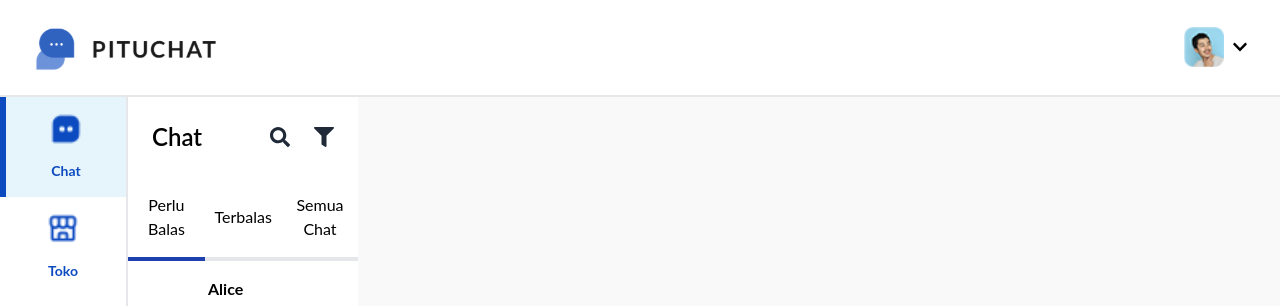
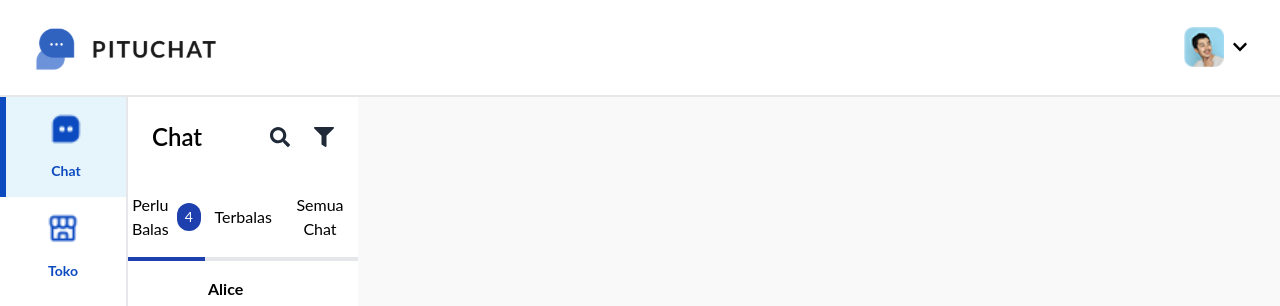
Before and after one commit to hanscahya/pituchat, a React (Vite) app: page /login in a window 1280 px wide. Both pictures are taken after a click on the button "Masuk". Shown: the top 306 px of the page. Built offline with nearby package versions, Linux system fonts and the light colour scheme.

Commit message:
fix: add badge counter

```diff
--- a/src/components/features/chat/ChatList.tsx
+++ b/src/components/features/chat/ChatList.tsx
@@ -12,6 +12,7 @@ import { Chat } from '../../../types/chat.types';
 const ChatList = () => {
   const [activeTab, setActiveTab] = useState('need-reply');
   const [filteredChats, setFilteredChats] = useState(chats);
+  const [totalUnreadCount, setTotalUnreadCount] = useState(0);
 
   useEffect(() => {
     if (activeTab === 'all') {
@@ -22,6 +23,15 @@ const ChatList = () => {
       setFilteredChats(chats.filter(chat => chat.unreadCount === 0));
     }
   }, [activeTab]);
+
+  useEffect(() => {
+    setTotalUnreadCount(
+      chats.reduce((acc, chat) => {
+        if (chat.unreadCount > 0) return acc + 1;
+        return acc;
+      }, 0)
+    );
+  }, []);
 
   return (
     <>
@@ -46,7 +56,12 @@ const ChatList = () => {
           }`}
           onClick={() => setActiveTab('need-reply')}
         >
-          Perlu Balas
+          <span>Perlu Balas</span>
+          {totalUnreadCount > 0 && (
+            <span className="ml-2 rounded-full bg-blue-800 px-2 py-1 text-sm text-white">
+              {totalUnreadCount}
+            </span>
+          )}
         </button>
         <button
           className={`flex h-full items-center justify-center border-b-4 p-4 md:px-0 lg:p-4 ${
```
